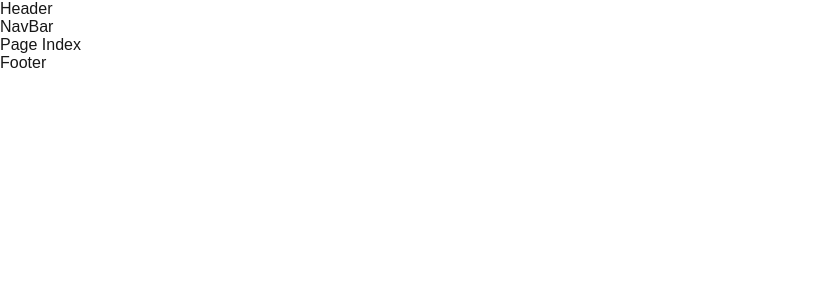
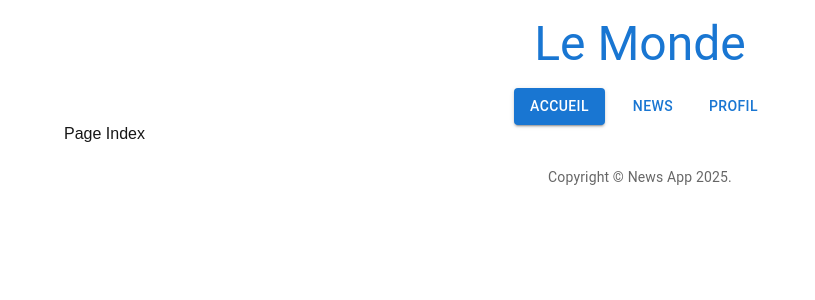
Before and after one commit to Hama2017/news, a Next.js app: page / in a window 1280 px wide. Shown: the top 300 px of the page, without its empty margins (0-815 px from the left). Built offline with nearby package versions, Linux system fonts and the light colour scheme; what @mui/material-nextjs would draw is missing.

Commit message:
feat: enhance layout with MUI components and improve footer and navbar structure

```diff
--- a/src/app/globals.css
+++ b/src/app/globals.css
@@ -5,7 +5,7 @@
 
 @media (prefers-color-scheme: dark) {
   :root {
-    --background: #0a0a0a;
+    --background: #ffffff;
     --foreground: #ededed;
   }
 }
--- a/src/app/layout.tsx
+++ b/src/app/layout.tsx
@@ -2,7 +2,7 @@
 import { AppRouterCacheProvider } from '@mui/material-nextjs/v15-appRouter';
 import Header from '@/components/common/Header';
 import Footer from '@/components/common/Footer';
-
+import { Container } from "@mui/material";
 import "./globals.css";
 
 
@@ -20,9 +20,11 @@
 		<html lang="en">
 			<AppRouterCacheProvider>
 				<body>
-        <Header></Header>
+					<Container>
+						<Header />
 						{children}
-        <Footer></Footer>
+						<Footer />
+					</Container>
 				</body>
 			</AppRouterCacheProvider>
 		</html>
--- a/src/components/common/Footer.tsx
+++ b/src/components/common/Footer.tsx
@@ -1,5 +1,21 @@
-export default function Footer(){
+import { Box, Typography } from '@mui/material';
 
-    return <div>Footer</div>
-
+export default function Footer() {
+    return (
+        <Box
+            component="footer"
+            sx={{
+                py: 3,
+                px: 2,
+                mt: 'auto',
+                textAlign: 'center',
+            }}
+        >
+            <Typography variant="body2" color="text.secondary">
+                {'Copyright © '}
+                News App {new Date().getFullYear()}
+                {'.'}
+            </Typography>
+        </Box>
+    );
 }
--- a/src/components/common/Header.tsx
+++ b/src/components/common/Header.tsx
@@ -1,11 +1,15 @@
 import NavBar from "@/components/common/NavBar"
+import { Typography } from '@mui/material';
+import { Box } from '@mui/material';
 
-export default function Header(){
+
+export default function Header() {
 
     return (
-        <>
-        <div>Header</div>
-        <NavBar></NavBar>
-        </>
+        <Box sx={{ mt: 2 }}>
+            <Typography align="center" variant="h3" color="primary"> Le Monde </Typography>
+            <Box sx={{ mt: 2 }} />
+            <NavBar />
+        </Box>
     )
 }
--- a/src/components/common/NavBar.tsx
+++ b/src/components/common/NavBar.tsx
@@ -1,4 +1,37 @@
-export default function NavBar(){
+"use client";
 
-    return <div>NavBar</div>
+import Button from '@mui/material/Button';
+import { Box } from '@mui/material';
+import Link from 'next/link';
+import { usePathname } from 'next/navigation';
+
+const navLinks = [
+    { text: 'Accueil', path: '/' },
+    { text: 'News', path: '/news' },
+    { text: 'Profil', path: '/profil' },
+];
+
+export default function NavBar() {
+    const currentPathname = usePathname();
+
+    return (
+        <Box
+            display="flex"
+            justifyContent="center"
+            alignItems="center"
+            gap={2}
+            component="nav"
+        >
+            {navLinks.map((link) => (
+                <Button
+                    key={link.text}
+                    component={Link}
+                    href={link.path}
+                    variant={currentPathname === link.path ? 'contained' : 'text'}
+                >
+                    {link.text}
+                </Button>
+            ))}
+        </Box>
+    );
 }
```
Lines whose indentation alone changed are shown as unchanged.
